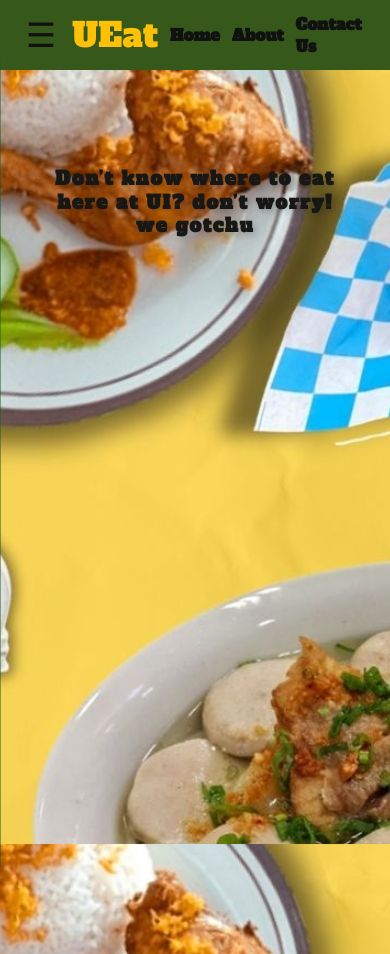
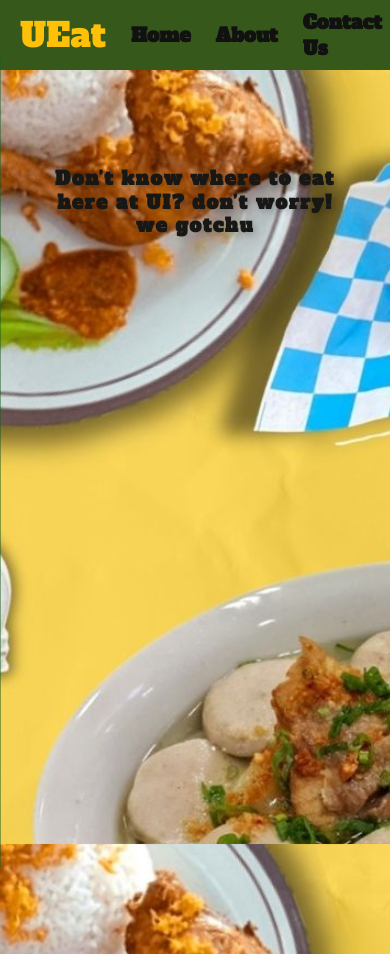
Before and after one commit to aurellia-amara/Testing-2-, a plain HTML site: page home.html in a window 390 px wide. Drawn offline with Linux system fonts and the light colour scheme.

Commit message:
Update home.html

```diff
--- a/home.html
+++ b/home.html
@@ -116,7 +116,7 @@ height: 100vh;
     /* -------- Tambahan untuk main text -------- */
     .main-text {
       text-align: center;
-      margin-top: 55px;
+      margin-top: 100px;
     }
     .main-text h1 {
       font-family: 'Alfa Slab One', serif;
@@ -128,14 +128,14 @@ height: 100vh;
       margin: 0 auto;
       letter-spacing: 1.5px;
     }
-    @media (max-width: 768px) {
-      #hamburgerBtn {
-        display: block;
-      }
+@media (max-width: 768px) {
+  #navbar a {
+    font-size: 0.9rem;
+  }
+
       #navbar a {
-        font-size: 1rem;
-        margin-left: 12px;
-      }
+  font-size: 1.2rem;
+}
       #sidebar {
         width: 65vw;
         min-width: 140px;
```
